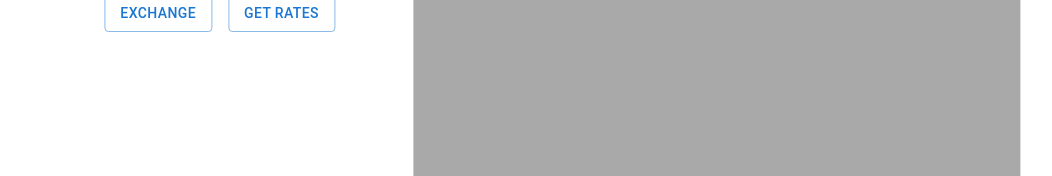
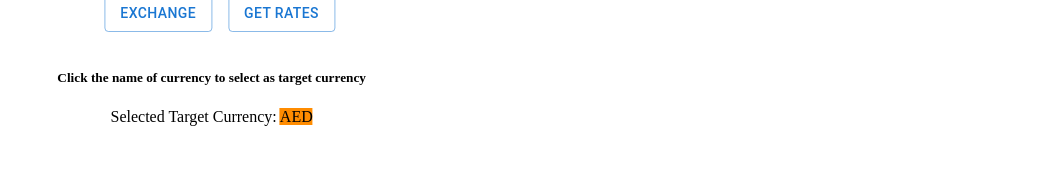
Before and after one commit to mytrofanov/currency, a React (Create React App) app: page / in a window 1280 px wide. Shown: the part 274-450 px from the top of the page, without its empty margins (125-1177 px from the left). Built offline with nearby package versions, Linux system fonts and the light colour scheme; no server answers.

Commit message:
currency reducers: exchange rates

```diff
--- a/package.json
+++ b/package.json
@@ -18,6 +18,7 @@
     "@types/react-dom": "^17.0.11",
     "axios": "^0.25.0",
     "date-fns": "^2.28.0",
+    "jwt-decode": "^3.1.2",
     "react": "^17.0.2",
     "react-dom": "^17.0.2",
     "react-redux": "^7.2.6",
--- a/src/API/Api.ts
+++ b/src/API/Api.ts
@@ -8,7 +8,8 @@ const instance = axios.create({
 })
 
 type CurrencyLatestAPIType = {
-    base: string | null
+    base?: string | null
+    amount?: number | null
     date: string | null | number
     rates: Array<RatesType>
     success: boolean
@@ -38,8 +39,8 @@ export const currencyAPI = {
                 return response.data
             });
     },
-    currencyLatest() {
-        return instance.get<CurrencyLatestAPIType>(`latest`)
+    currencyLatest(base:string, amount:number) {
+        return instance.get<CurrencyLatestAPIType>(`latest?base=${base}&amount=${amount}`)
             .then(response => {
                 return response.data
             });
@@ -47,7 +48,6 @@ export const currencyAPI = {
     supportedSymbols() {
         return instance.get<SupportedSymbolsAPIType>(`symbols`)
             .then(response => {
-                console.log('currencyAPI.supportedSymbols(): ',response)
                 return response.data
             });
     },
--- a/src/App.tsx
+++ b/src/App.tsx
@@ -24,12 +24,11 @@ type AppPropsType = mapStateToPropsType & mapDispatchToPropsType
 function App(props:AppPropsType) {
     const [page, setPage] = React.useState(0);
     useEffect(()=>{
-        console.log('useEffect_props_symbols: ', props.symbols)
         if (props.symbols.length < 1) {
             props.getSymbols()
         }
     },[])
-    console.log('App_props_symbols: ', props.symbols)
+
     return (
         <BrowserRouter>
 
--- a/src/Pages/Conversion.tsx
+++ b/src/Pages/Conversion.tsx
@@ -9,15 +9,31 @@ import {ConversionPropsType} from "../Types/Types";
 
 const Conversion:
     React.FC<ConversionPropsType> = ({ rates, getRates, symbols,
-          setSelectedCurrency, selectedCurrency, setSelectedAmount,selectedAmount
+          setSelectedCurrency, selectedCurrency, setSelectedAmount,selectedAmount,
+                                         setSelectedTargetCurrency,selectedTargetCurrency
                                                    }) => {
-    console.log('selectedCurrency:', selectedCurrency)
-    console.log('selectedAmount:', selectedAmount)
+
+
+    // =========create Array of currency names
     let currencyName = Object.entries(symbols)
     let arrayOfSymbols = [] as Array<string>
-    currencyName.forEach(item => {
+    currencyName.forEach(item=>{
         arrayOfSymbols.push(item[0])
     })
+    // =========create Array of rates (JSX block)
+    let cRates = Object.entries(rates)
+    const ratesToShow:Array<JSX.Element> = []
+    cRates.forEach((item,index)=>console.log('currency',item[0], 'sum', item[1]))
+    cRates.forEach((item,index)=>ratesToShow.push(
+        <div className={s.conversionResult} key={index}>
+            <div className={s.currencyBlock} onClick={()=>{setSelectedTargetCurrency(item[0])}}>
+                {item[0]}
+            </div>
+            <div className={s.sumBlock}>
+                Sum: {item[1]}
+            </div>
+        </div>
+    ))
 
     return (
         <div className={s.conversionPage}>
@@ -40,14 +56,19 @@ const Conversion:
                             }}>Exchange</Button>
                     <Button variant="outlined"
                             onClick={() => {
-                                getRates()
+                                getRates(selectedCurrency,selectedAmount )
                             }}>Get Rates</Button>
-                </div>
-                <div className={s.resultBlock}>
-                    ResultBlock
+                    <div>
+
+                        <h5>Click the name of currency to select as target currency</h5>
+                        Selected Target Currency: <span className={s.selectedTarger}>{selectedTargetCurrency}</span>
+                    </div>
 
 
                 </div>
+                    <div className={s.resultBlock}>
+                        {ratesToShow}
+                    </div>
             </div>
 
 
--- a/src/Pages/ConversionContainer.tsx
+++ b/src/Pages/ConversionContainer.tsx
@@ -1,9 +1,20 @@
 import React from "react";
 import {connect} from "react-redux";
 import {compose} from "redux";
-import {requestLatest, setSelectedAmount, setSelectedCurrency} from "../Redux/currency-reducer";
+import {
+    requestLatest,
+    setSelectedAmount,
+    setSelectedCurrency,
+    setSelectedTargetCurrency
+} from "../Redux/currency-reducer";
 import {AppStateType} from "../Redux/reduxStore";
-import {getRates, getSelectedAmount, getSelectedCurrency, getSymbols} from "../Redux/usersSelectors";
+import {
+    getRates,
+    getSelectedAmount,
+    getSelectedCurrency,
+    getSelectedTargetCurrency,
+    getSymbols
+} from "../Redux/usersSelectors";
 import Conversion from "./Conversion";
 import {currencyMapDispatchToPropsType, currencyMapStateToPropsType} from "../Types/Types";
 
@@ -20,6 +31,8 @@ class ConversionContainer extends React.Component <conversionPropsType>  {
                             selectedCurrency={this.props.selectedCurrency}
                             setSelectedAmount={this.props.setSelectedAmount}
                             selectedAmount={this.props.selectedAmount}
+                            setSelectedTargetCurrency={this.props.setSelectedTargetCurrency}
+                            selectedTargetCurrency={this.props.selectedTargetCurrency}
                 />
             </div>
     }
@@ -30,6 +43,7 @@ let currencyMapStateToProps = (state: AppStateType):currencyMapStateToPropsType
         rates: getRates(state),
         symbols: getSymbols(state),
         selectedCurrency: getSelectedCurrency(state),
+        selectedTargetCurrency: getSelectedTargetCurrency(state),
         selectedAmount: getSelectedAmount(state),
     } as currencyMapStateToPropsType
 }
@@ -39,6 +53,7 @@ export default compose(
         {
             getRates:requestLatest,
             setSelectedCurrency: setSelectedCurrency,
-            setSelectedAmount:setSelectedAmount
+            setSelectedAmount:setSelectedAmount,
+            setSelectedTargetCurrency:setSelectedTargetCurrency
         }),
     )(ConversionContainer)
--- a/src/Pages/styles/Conversion.module.css
+++ b/src/Pages/styles/Conversion.module.css
@@ -19,7 +19,30 @@
 .sumCurrencyInput {
     width: 40%;
 }
+
 .resultBlock{
     width: 60%;
-    background-color: darkgray;
+    overflow-y: scroll;
 }
+.conversionResult{
+    width: 90%;
+    display: flex;
+    flex-direction: row;
+    border-bottom: 1px solid black;
+
+}
+.conversionResult :active{
+    background-color: darkorange;
+}
+.currencyBlock{
+    width: 40%;
+    text-align: center;
+}
+.sumBlock{
+    width: 50%;
+    text-align: left;
+
+}
+.selectedTarger {
+    background-color: darkorange;
+}
--- a/src/Redux/currency-reducer.ts
+++ b/src/Redux/currency-reducer.ts
@@ -8,6 +8,7 @@ import {RatesType, SymbolsType} from "../Types/Types";
 const SET_LATEST_RATES = 'SET_LATEST_RATES';
 const SET_SYMBOLS = 'SET_SYMBOLS';
 const SET_SELECTED_CURRENCY = 'SET_SELECTED_CURRENCY';
+const SET_SELECTED_TARGET_CURRENCY = 'SET_SELECTED_TARGET_CURRENCY';
 const SET_SELECTED_AMOUNT = 'SET_SELECTED_AMOUNT';
 const SET_SELECTED_DATE1 = 'SET_SELECTED_DATE1';
 const SET_SELECTED_DATE2 = 'SET_SELECTED_DATE2';
@@ -17,6 +18,7 @@ let initialState = {
     rates: [] as Array<RatesType> ,
     symbols: [] as Array<SymbolsType> ,
     selectedCurrency: 'AED',
+    selectedTargetCurrency: 'AED',
     selectedAmount: 1 as number,
     selectedDate1: '',
     selectedDate2: '',
@@ -37,6 +39,9 @@ const currencyReducer = (state = initialState, action: ActionType): InitialState
         case SET_SELECTED_CURRENCY: {
             return {...state, selectedCurrency: action.selectedCurrency}
         }
+        case SET_SELECTED_TARGET_CURRENCY: {
+            return {...state, selectedTargetCurrency: action.selectedTargetCurrency}
+        }
         case SET_SELECTED_AMOUNT: {
             return {...state, selectedAmount: action.selectedAmount}
         }
@@ -56,7 +61,7 @@ const currencyReducer = (state = initialState, action: ActionType): InitialState
 }
 
 type ActionType = setCurrencyType | toggleIsFetchingType | setSymbolsType | setSelectedCurrencyType |
-    setSelectedAmountType | setSelectedDate1Type | setSelectedDate2Type
+    setSelectedAmountType | setSelectedDate1Type | setSelectedDate2Type | setSelectedTargetCurrencyType
 
 type setCurrencyType = {
     type: typeof SET_LATEST_RATES
@@ -69,6 +74,10 @@ type setSymbolsType = {
 type setSelectedCurrencyType = {
     type: typeof SET_SELECTED_CURRENCY
     selectedCurrency: string
+}
+type setSelectedTargetCurrencyType = {
+    type: typeof SET_SELECTED_TARGET_CURRENCY
+    selectedTargetCurrency: string
 }
 type setSelectedAmountType = {
     type: typeof SET_SELECTED_AMOUNT
@@ -86,6 +95,8 @@ export const setLatestRates = (rates: Array<RatesType>): setCurrencyType => ({ty
 export const setSymbols = (symbols: Array<SymbolsType>): setSymbolsType => ({type: SET_SYMBOLS, symbols})
 export const setSelectedCurrency = (selectedCurrency: string): setSelectedCurrencyType => ({
     type: SET_SELECTED_CURRENCY, selectedCurrency})
+export const setSelectedTargetCurrency = (selectedTargetCurrency: string): setSelectedTargetCurrencyType => ({
+    type: SET_SELECTED_TARGET_CURRENCY, selectedTargetCurrency})
 export const setSelectedAmount = (selectedAmount: number): setSelectedAmountType => ({
     type: SET_SELECTED_AMOUNT, selectedAmount})
 
@@ -100,11 +111,11 @@ export type toggleIsFetchingType = {
 }
 export const toggleIsFetching = (isFetching:boolean):toggleIsFetchingType => ({type: TOGGLE_IS_FETCHING, isFetching})
 
-export const requestLatest = ():ThunkActionType => {
+export const requestLatest = (selectedCurrency:string,selectedAmount:number):ThunkActionType => {
     return async (dispatch) => {
         dispatch(toggleIsFetching(true));
 
-        let data = await currencyAPI.currencyLatest();
+        let data = await currencyAPI.currencyLatest(selectedCurrency, selectedAmount);
         let rates = data.rates
         dispatch(toggleIsFetching(false));
         dispatch(setLatestRates(rates));
--- a/src/Redux/usersSelectors.ts
+++ b/src/Redux/usersSelectors.ts
@@ -9,6 +9,9 @@ export const getSymbols = (state:AppStateType) => {
 export const getSelectedCurrency = (state:AppStateType) => {
     return state.currency.selectedCurrency;
 }
+export const getSelectedTargetCurrency = (state:AppStateType) => {
+    return state.currency.selectedTargetCurrency;
+}
 export const getSelectedAmount = (state:AppStateType) => {
     return state.currency.selectedAmount;
 }
```
Also changed, not shown: src/Types/Types.ts (+7 -2 lines), 1 other file (tests, documents, lock files or other folders).
